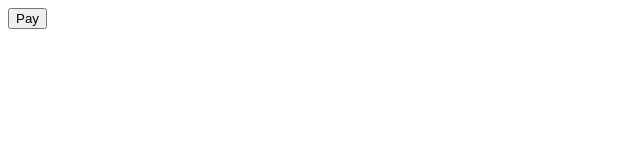
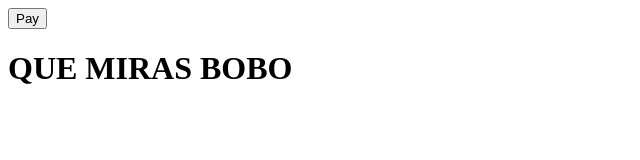
Before and after one commit to candelariamanciniarino/pasareladepago, a website: page src/public/index.html in a window 1280 px wide. Shown: the whole page, without its empty margins (0-640 px from the left). Drawn offline with Linux system fonts and the light colour scheme.

Commit message:
Prueba deploy

```diff
--- a/src/public/index.html
+++ b/src/public/index.html
@@ -7,7 +7,7 @@
   </head>
   <body>
     <button id="checkout">Pay</button>
-
+    <h1>QUE MIRAS BOBO</h1>
     <script>
       const checkoutButton = document.getElementById("checkout");
 
```
